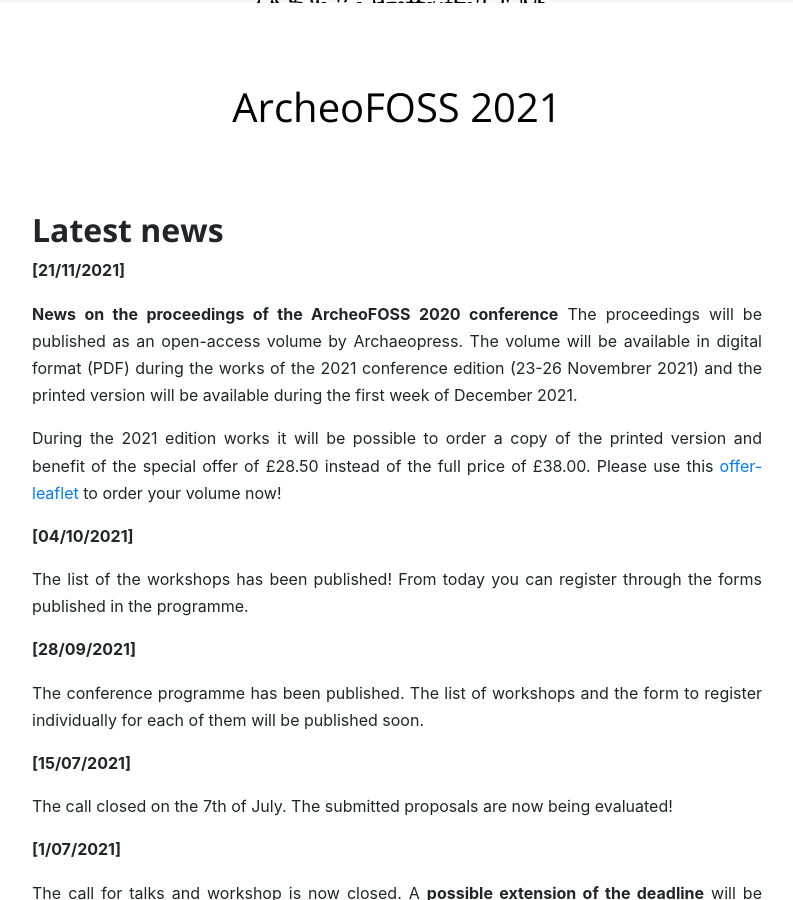
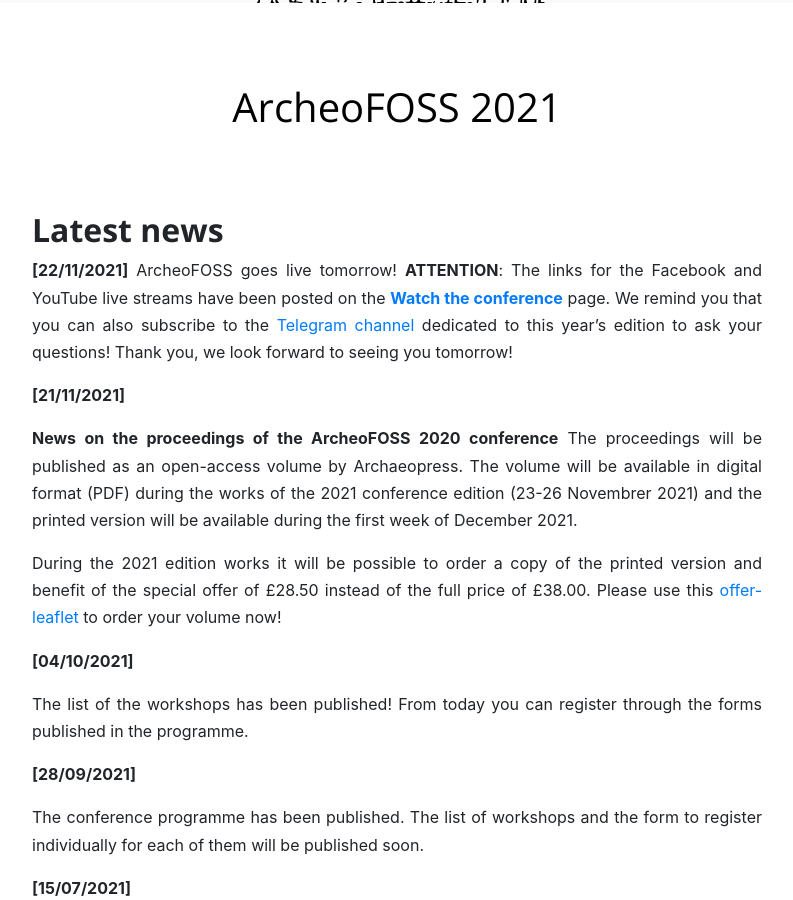
Before and after one commit to archeofoss/2021, a Jekyll site: the page built from index.md, in a window 1280 px wide and 900 px high, scrolled down 897 px. Shown: the whole window, without its empty margins (243-1036 px from the left). Built offline with Jekyll 4.4.1, drawn with Linux system fonts in a browser that asks for light colours; nearby versions of some CDN libraries.

Commit message:
Aggiornamenti della diretta

```diff
--- a/index.md
+++ b/index.md
@@ -6,6 +6,11 @@
 ---
 
 ## Latest news
+
+**[22/11/2021]**
+ArcheoFOSS goes live tomorrow! **ATTENTION**: The links for the Facebook and YouTube live streams have been posted on the **[Watch the conference](/watch-the-conference****)** page.
+We remind you that you can also subscribe to the [Telegram channel](https://t.me/ArcheoFOSS_2021) dedicated to this year's edition to ask your questions!
+Thank you, we look forward to seeing you tomorrow!
 
 **[21/11/2021]**
 
```
Also changed, not shown: watch-the-conference.md (+2 -2 lines).
